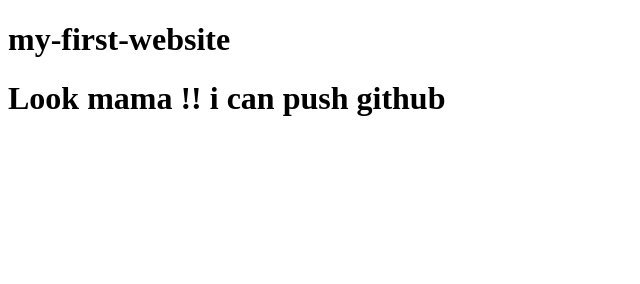
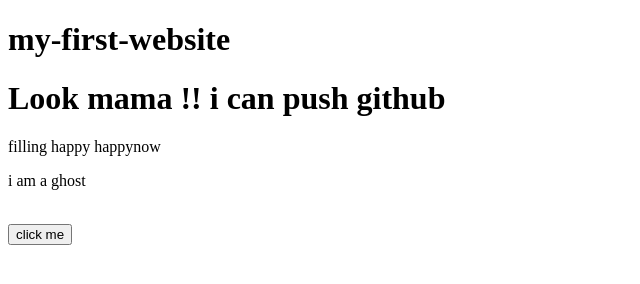
Before and after one commit to Sagor-Saha-Abir/my-first-website, a plain HTML site: page index.html in a window 1280 px wide. Shown: the whole page, without its empty margins (0-640 px from the left). Drawn offline with Linux system fonts and the light colour scheme.

Commit message:
ready to pussh

```diff
--- a/index.html
+++ b/index.html
@@ -9,5 +9,9 @@
 <body>
     <h1>my-first-website</h1>
     <h1>Look mama !! i can push github</h1>
+    <p>filling happy happynow</p>
+    <p>i am a ghost</p>
+    <br>
+    <button>click me</button>
 </body>
 </html>
```
